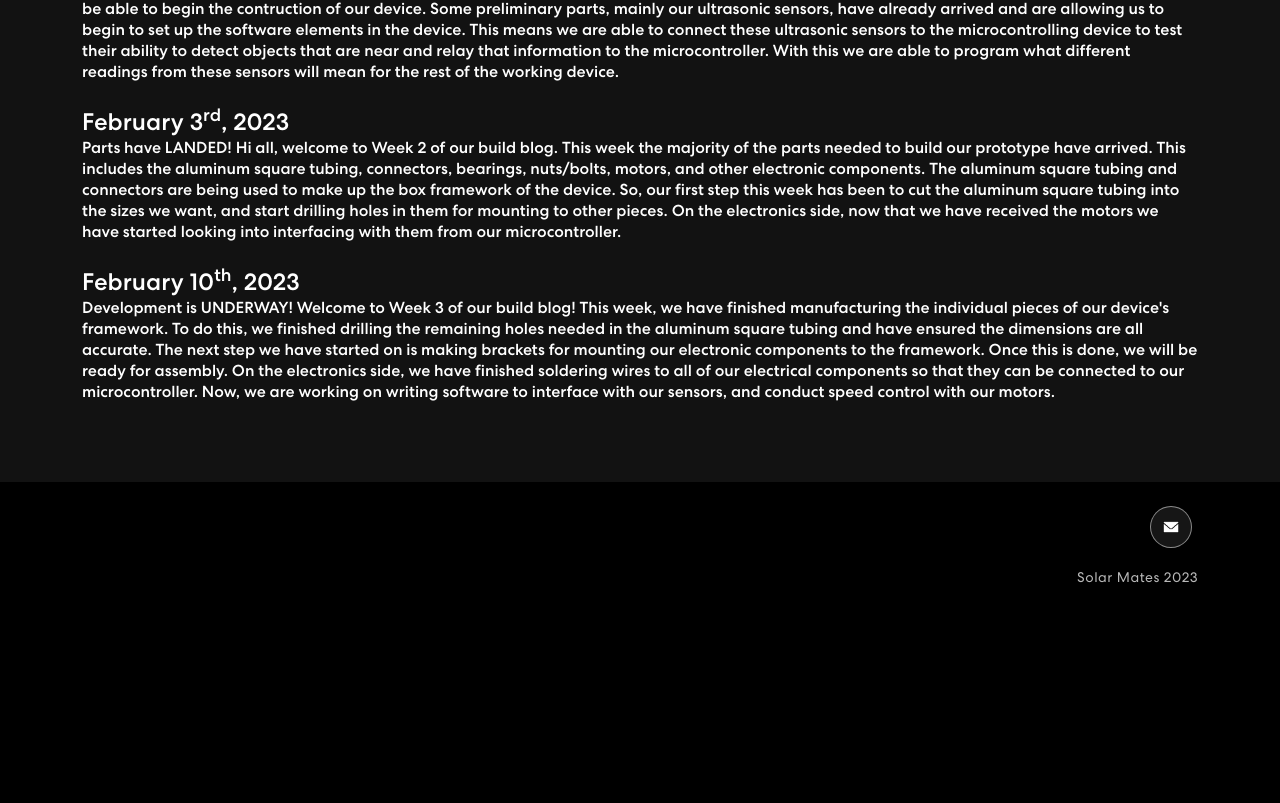
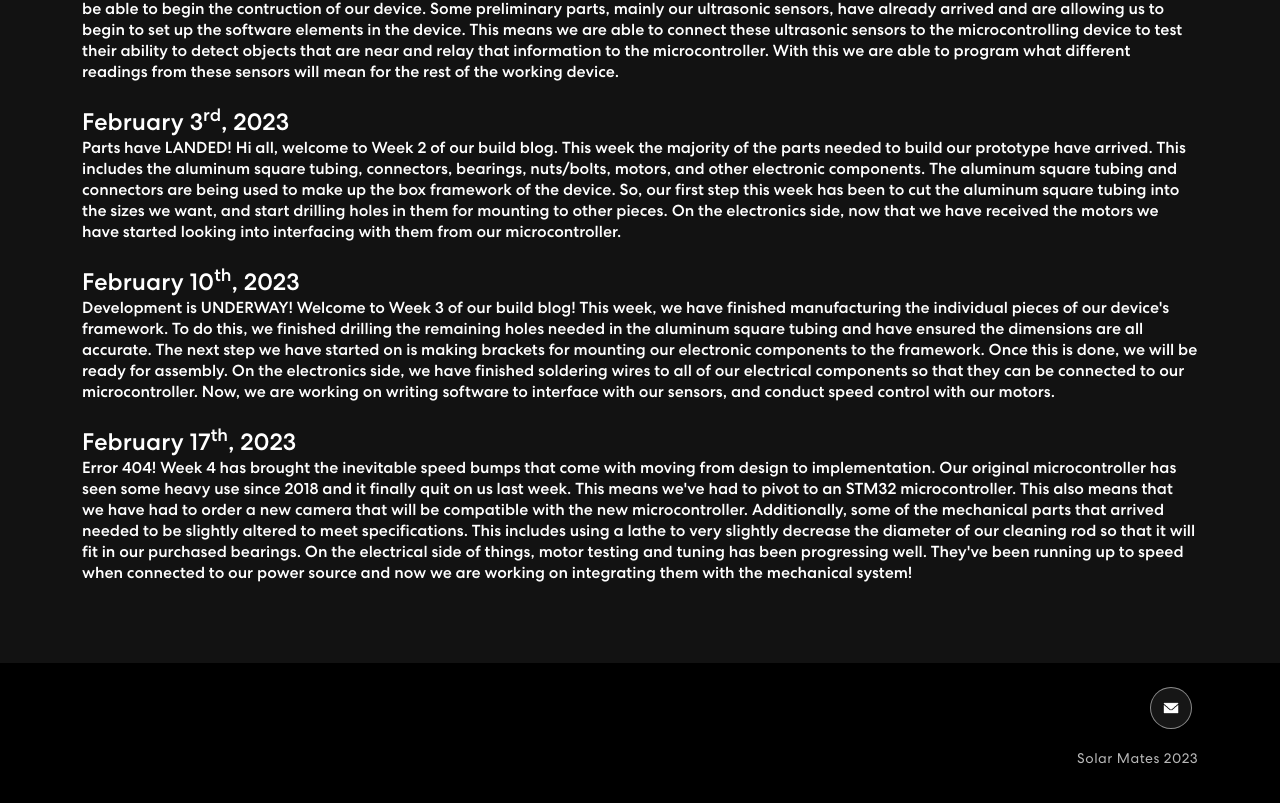
Before and after one commit to george-xiao/solarmates.github.io, a React (Create React App) app: page / in a window 1280 px wide. Shown: the part 2892-3695 px from the top of the page. Before the commit the page ends 3528 px from the top, so only its background shows below. Built offline with nearby package versions, Linux system fonts and the light colour scheme.

Commit message:
Added blog post February 17th

```diff
--- a/src/components/Blog.js
+++ b/src/components/Blog.js
@@ -53,6 +53,22 @@ The aluminum square tubing and connectors are being used to make up the box fram
             </div>
           </Col>
         </Row>
+        <br></br>
+        <Row>
+          <Col size={50}>
+            <div>
+                <h4>February 17<sup>th</sup>, 2023</h4>
+                <h6>Error 404! Week 4 has brought the inevitable speed bumps that come with moving from design to implementation.
+                  Our original microcontroller has seen some heavy use since 2018 and it finally quit on us last week.
+                  This means we've had to pivot to an STM32 microcontroller. This also means that we have had to order a new camera that will be compatible with
+                  the new microcontroller. Additionally, some of the mechanical parts that arrived needed to be slightly altered to meet specifications.
+                  This includes using a lathe to very slightly decrease the diameter of our cleaning rod so that it will fit in our purchased bearings.
+                  On the electrical side of things, motor testing and tuning has been progressing well.
+                  They've been running up to speed when connected to our power source and now we are working on integrating them with the mechanical system!
+                  </h6>
+            </div>
+          </Col>
+        </Row>
       </Container>
     </section>
   )
```
